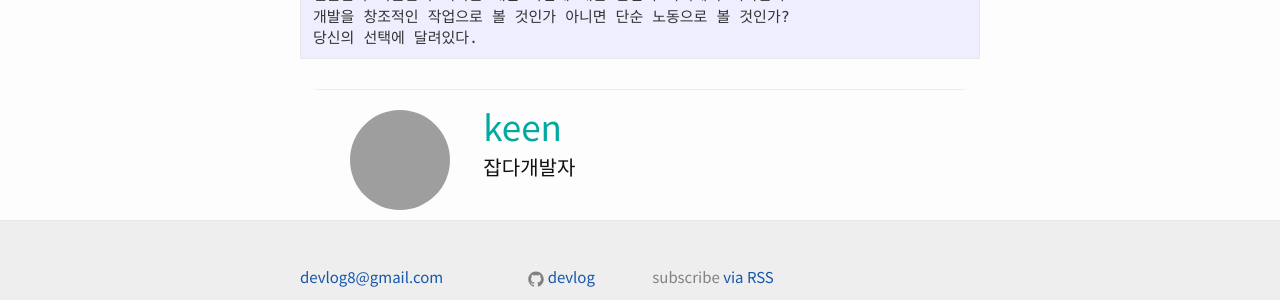
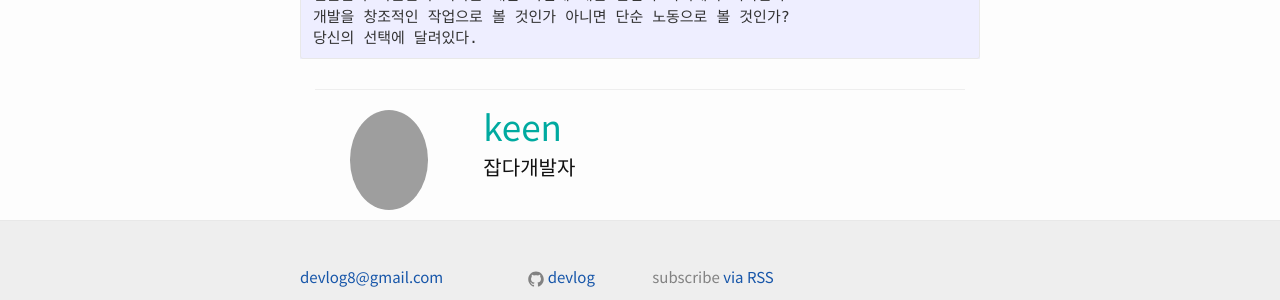
Before and after one commit to devlog/devlog.github.io, a Jekyll site: the page built from _posts/2015-12-09-revengeance.md, in a window 1280 px wide. Shown: the part 1394-1694 px from the top of the page. Built offline with Jekyll 4.4.1, drawn with Linux system fonts in a browser that asks for light colours; Markdown is read by kramdown in place of the engine named in the settings; comment, search, counter and statistics services are not loaded; grey boxes are pictures that could not be loaded.

Commit message:
image width modify

```diff
--- a/_sass/_base.scss
+++ b/_sass/_base.scss
@@ -44,7 +44,7 @@ ul, ol, dl, figure,
  * Images
  */
 img {
-    // max-width: 100%;
+    max-width: 100%;
     vertical-align: middle;
 }
 
```
